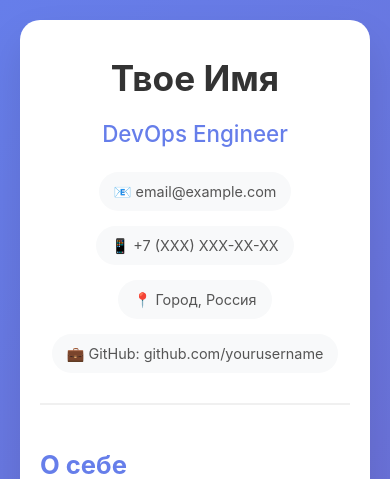
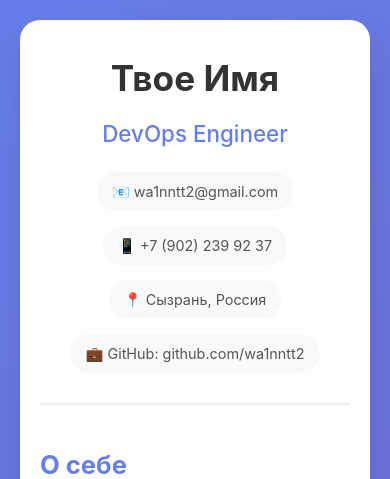
Before and after one commit to wa1nntt2/devops-resume, a Flask app: page / in a window 390 px wide. Shown: the top 479 px of the page. Run offline with Flask 3, Linux system fonts and the light colour scheme.

Commit message:
change email, phone, city

```diff
--- a/templates/index.html
+++ b/templates/index.html
@@ -12,10 +12,10 @@
             <h1>Твое Имя</h1>
             <p class="subtitle">DevOps Engineer</p>
             <div class="contacts">
-                <span>📧 email@example.com</span>
-                <span>📱 +7 (XXX) XXX-XX-XX</span>
-                <span>📍 Город, Россия</span>
-                <span>💼 GitHub: github.com/yourusername</span>
+                <span>📧 wa1nntt2@gmail.com</span>
+                <span>📱 +7 (902) 239 92 37 </span>
+                <span>📍 Сызрань, Россия</span>
+                <span>💼 GitHub: github.com/wa1nntt2</span>
             </div>
         </header>
 
```
